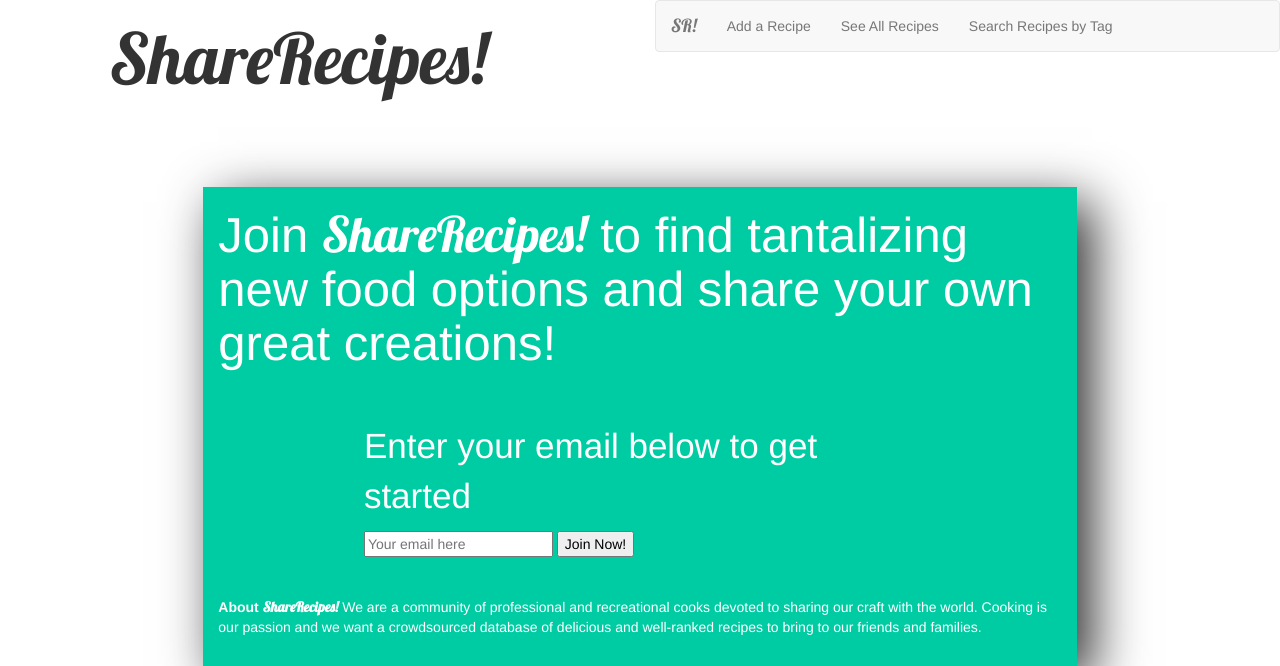
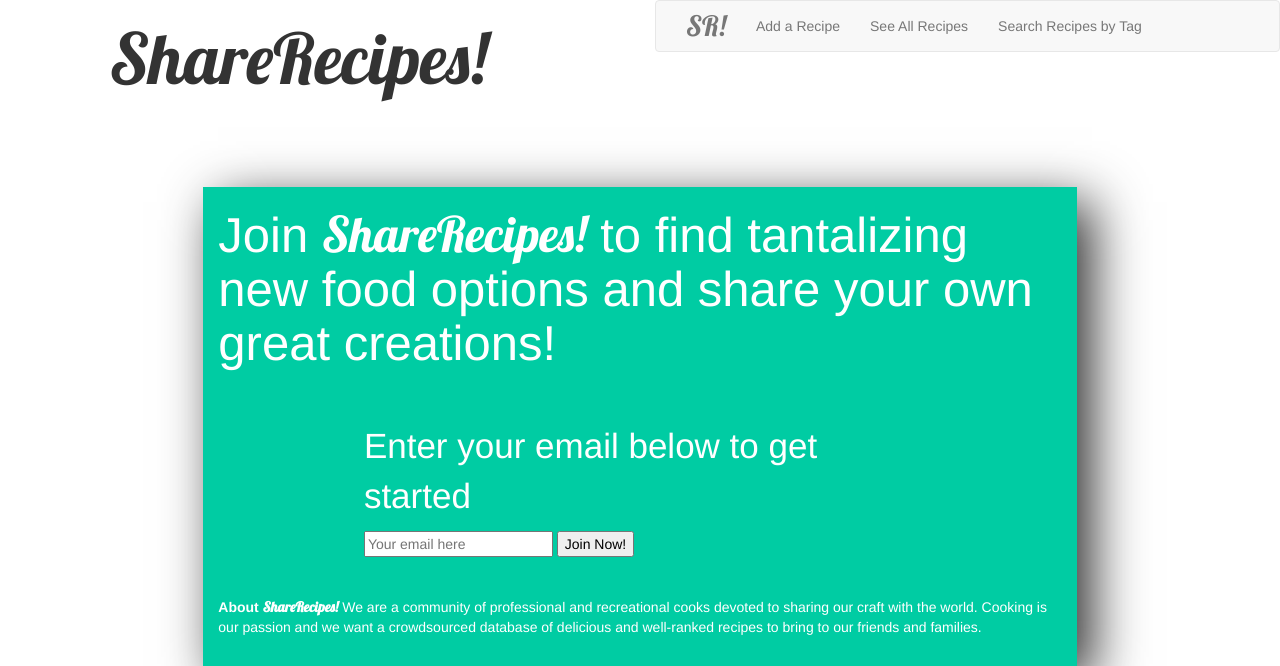
Before and after one commit to erinxclark/ShareRecipes, a Rails app: page /home.html in a window 1280 px wide. Shown: the top 666 px of the page. Run offline with Rails 7, Linux system fonts and the light colour scheme; parts of the project's set-up code (start-up, migrations or seed data) failed here and were passed over.

Commit message:
First Commit

```diff
--- a/public/home.html
+++ b/public/home.html
@@ -18,21 +18,14 @@
     </div>
     <div class="col-md-6">
       <nav class="navbar navbar-default">
-  <div class="container-fluid">
-    <!-- Brand and toggle get grouped for better mobile display -->
-    <div class="navbar-header">
-      <button type="button" class="navbar-toggle collapsed" data-toggle="collapse" data-target="#bs-example-navbar-collapse-1" aria-expanded="false">
-        <span class="sr-only">Toggle navigation</span>
-        <span class="icon-bar"></span>
-        <span class="icon-bar"></span>
-        <span class="icon-bar"></span>
-      </button>
-      <a class="navbar-brand" href="http://localhost:3000/home.html"><span class="logo">SR!<span></a>
-    </div>
+
+
+
 
     <!-- Collect the nav links, forms, and other content for toggling -->
     <div class="collapse navbar-collapse" id="bs-example-navbar-collapse-1">
       <ul class="nav navbar-nav">
+        <li class="select"><a href="http://localhost:3000/home.html"><span class="logo logonav">SR!<span></a></li>
         <li class="select"><a href="http://localhost:3000/recipes/new">Add a Recipe <span class="sr-only">(current)</span></a></li>
         <li class="select"><a href="http://localhost:3000/recipes">See All Recipes</a></li>
         <li class="select"><a href="http://localhost:3000/tags/search">Search Recipes by Tag</a></li>
--- a/public/stylesheets/recipes-styles.css
+++ b/public/stylesheets/recipes-styles.css
@@ -33,6 +33,10 @@ span.logo {
   font-family: 'Lobster', cursive;
 }
 
+span.logonav {
+  font-size: 2em;
+}
+
 .select:hover {
   background-color: rgba(0, 204, 163, .1);
 }
```
